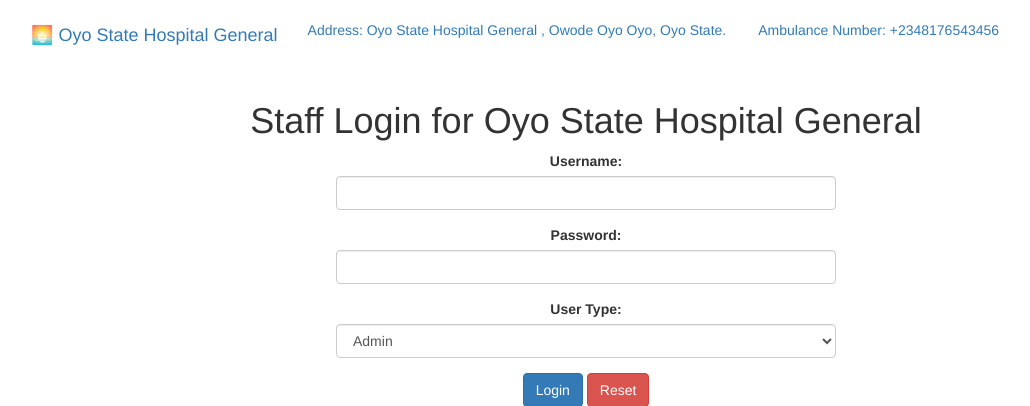
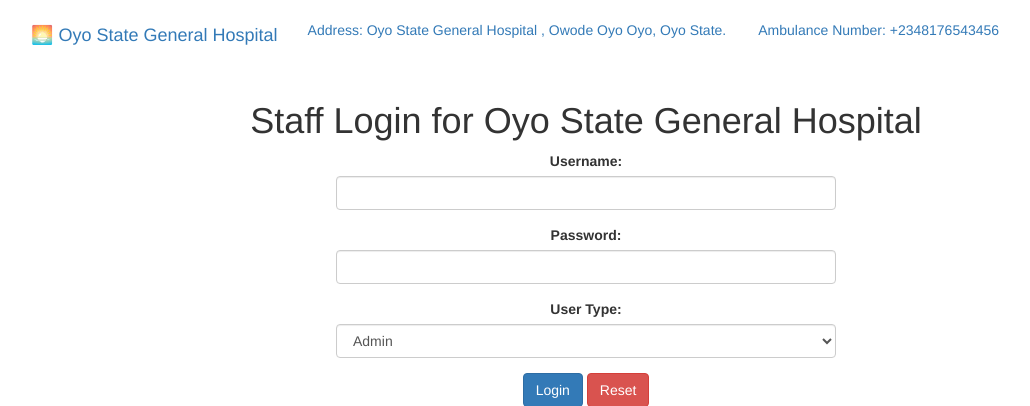
Before and after one commit to Dignity-Dev/Hospital-Management-System, a PHP site: page /hms-staff.php in a window 1280 px wide. Shown: the top 406 px of the page, without its empty margins (54-1084 px from the left). Run offline with PHP 8.4, Linux system fonts and the light colour scheme.

Commit message:
Hospital

```diff
--- a/admin_home.php
+++ b/admin_home.php
@@ -19,7 +19,7 @@
 
 ?>
 <div class="container">
- 	<h1 align=center>Admin Login for Oyo State Hospital General</h1>
+ 	<h1 align=center>Admin Login for Oyo State General Hospital </h1>
 
   <?php
     if(isset($_POST['demail'])){
--- a/header.php
+++ b/header.php
@@ -6,7 +6,7 @@
 <!DOCTYPE html>
 <html lang="en">
   <head>
-    <title> Oyo State Hospital General
+    <title> Oyo State General Hospital
     </title>
     <link href="bootstrap.min.css" rel="stylesheet">
     <link href="jumbotron.css" rel="stylesheet">
@@ -14,10 +14,10 @@
   <body>
       <div class="container" style="padding-top: 10px;">
         <nav class="navbar  navbar-static-top">
-          <a class="navbar-brand">🌅 Oyo State Hospital General</a>
+          <a class="navbar-brand">🌅 Oyo State General Hospital </a>
             <ul class="nav nav-pills">
               <li class="nav-item">
-                <a href="https://goo.gl/maps/PyT52gM87su" target="_blank"> Address: Oyo State Hospital General , Owode Oyo Oyo, Oyo State.</a>
+                <a href="https://goo.gl/maps/PyT52gM87su" target="_blank"> Address: Oyo State General Hospital  , Owode Oyo Oyo, Oyo State.</a>
               </li>
               <li class="nav-item">
                 <a class="" href="tel:+917709473553">Ambulance Number: +2348176543456</a>
--- a/hms-staff.php
+++ b/hms-staff.php
@@ -14,7 +14,7 @@
   include("nav-bar.php");
 ?>
 <div class="container">
- 	<h1 align=center>Staff Login for Oyo State Hospital General</h1>
+ 	<h1 align=center>Staff Login for Oyo State General Hospital </h1>
 
     <?php
       if (isset($_POST['email'])){
```
